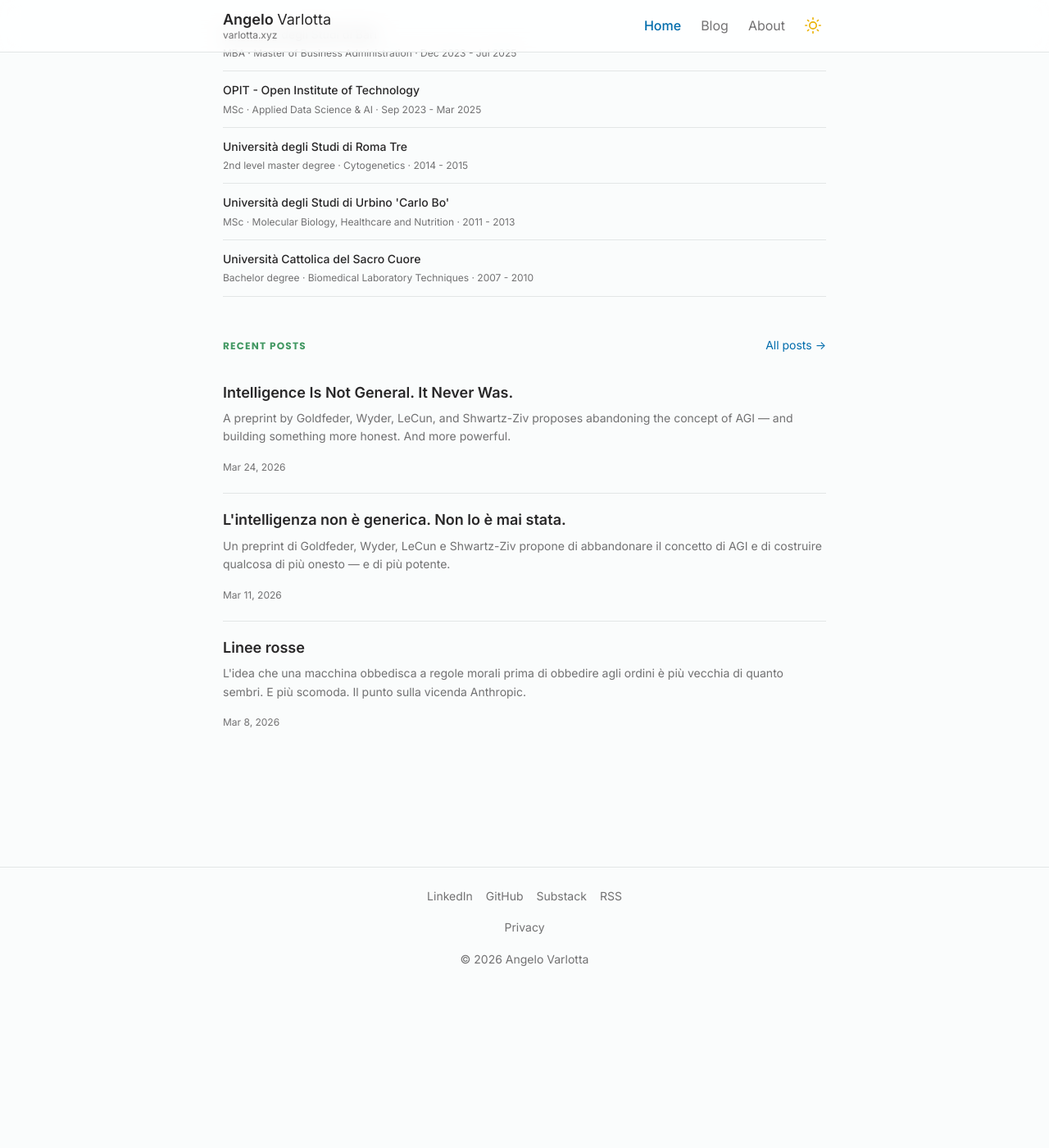
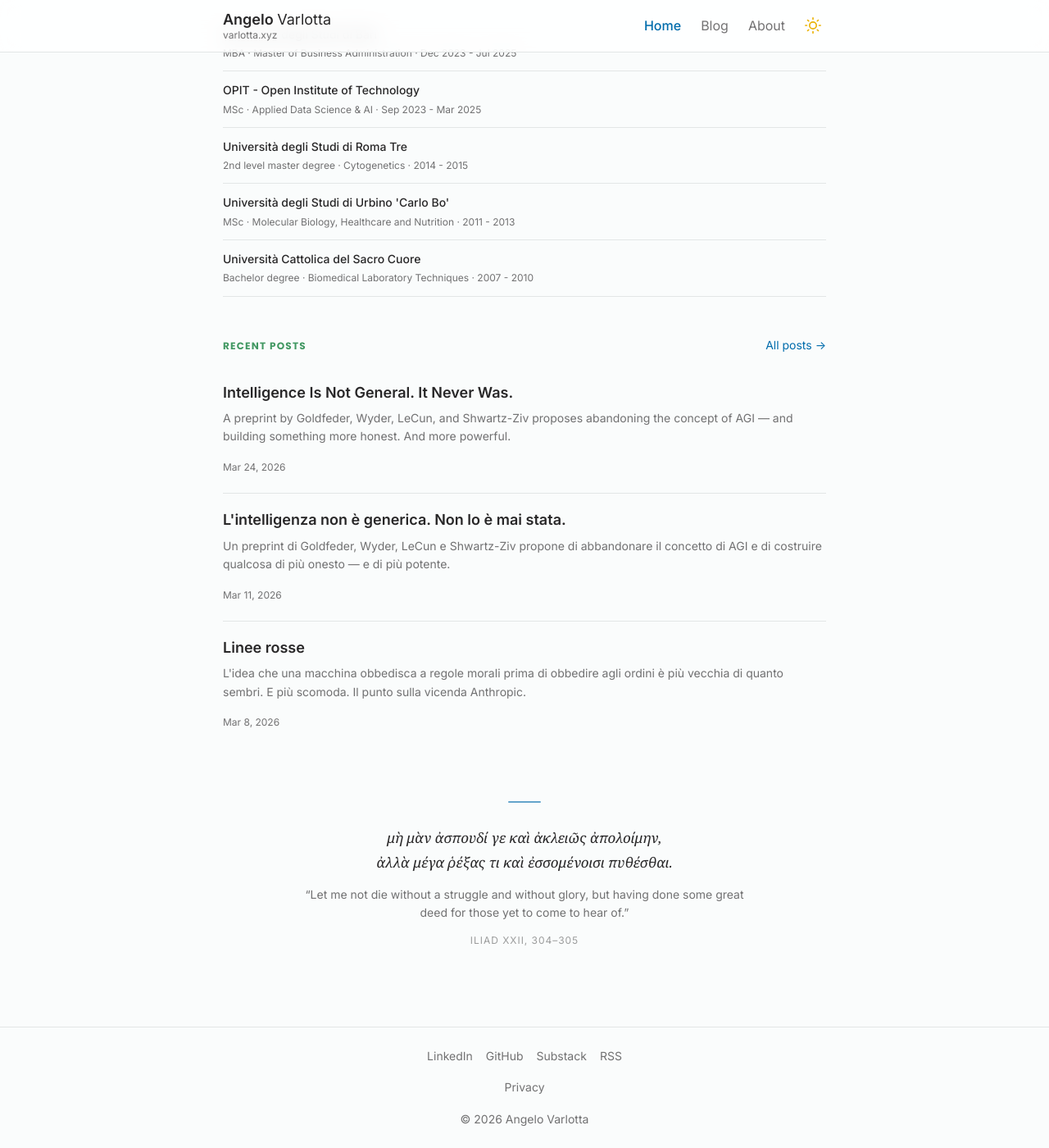
Before and after one commit to varlottaang/varlottaang.github.io, a Jekyll site: the page built from index.html, in a window 1280 px wide and 1400 px high, scrolled down 876 px. Shown: the whole window at 82% size. Built offline with Jekyll 4.4.1, drawn with Linux system fonts in a browser that asks for light colours; before the commit the page ends 2081 px from its top, so only the background shows below that.

Commit message:
feat: add Iliad XXII epigraph to the homepage
Closes the homepage with Hector's lines from Iliad XXII 304-305, set as
a centered italic epigraph with an English translation. Adds self-hosted
Noto Serif italic (Latin, Greek and polytonic Greek subsets, loaded only
where used) so the polytonic Greek renders the same on every device.

Co-Authored-By: Claude Opus 5.5 <noreply@anthropic.com>
Claude-Session: https://claude.ai/code/session_01NaQigNby3uKNfLJZko3biZ

```diff
--- a/assets/css/main.css
+++ b/assets/css/main.css
@@ -2,6 +2,10 @@
 @font-face { font-family: "Inter"; font-style: normal; font-weight: 400; font-display: swap; src: url("../fonts/inter-latin-400-normal.woff2") format("woff2"); }
 @font-face { font-family: "Inter"; font-style: normal; font-weight: 500; font-display: swap; src: url("../fonts/inter-latin-500-normal.woff2") format("woff2"); }
 @font-face { font-family: "Inter"; font-style: normal; font-weight: 600; font-display: swap; src: url("../fonts/inter-latin-600-normal.woff2") format("woff2"); }
+/* Noto Serif italic: Latin + polytonic Greek, used for the homepage epigraph only */
+@font-face { font-family: "Noto Serif"; font-style: italic; font-weight: 400; font-display: swap; src: url("../fonts/noto-serif-latin-400-italic.woff2") format("woff2"); unicode-range: U+0000-00FF, U+0131, U+0152-0153, U+02BB-02BC, U+02C6, U+02DA, U+02DC, U+0304, U+0308, U+0329, U+2000-206F, U+20AC, U+2122, U+2191, U+2193, U+2212, U+2215, U+FEFF, U+FFFD; }
+@font-face { font-family: "Noto Serif"; font-style: italic; font-weight: 400; font-display: swap; src: url("../fonts/noto-serif-greek-400-italic.woff2") format("woff2"); unicode-range: U+0370-0377, U+037A-037F, U+0384-038A, U+038C, U+038E-03A1, U+03A3-03FF; }
+@font-face { font-family: "Noto Serif"; font-style: italic; font-weight: 400; font-display: swap; src: url("../fonts/noto-serif-greek-ext-400-italic.woff2") format("woff2"); unicode-range: U+1F00-1FFF; }
 @font-face { font-family: "Poppins"; font-style: normal; font-weight: 700; font-display: swap; src: url("../fonts/poppins-latin-700-normal.woff2") format("woff2"); }
 
 /* Theme tokens */
@@ -113,6 +117,24 @@ section { margin-bottom: 3rem; }
 .read-more { font-size: .875rem; color: var(--accent); }
 .read-more:hover { color: var(--accent-hover); }
 
+/* Epigraph */
+.epigraph { margin: 4rem auto 0; max-width: 34rem; text-align: center; }
+.epigraph::before {
+  content: ""; display: block; width: 2.5rem; height: 2px; margin: 0 auto 1.75rem;
+  background: var(--accent); opacity: .6; border-radius: 1px;
+}
+.epigraph blockquote { margin: 0; }
+.epigraph .verse {
+  margin: 0; font-family: "Noto Serif", Georgia, "Times New Roman", serif; font-style: italic;
+  font-size: 1.0625rem; line-height: 1.8; color: var(--text);
+}
+.epigraph .verse span { display: block; }
+.epigraph .translation { margin: .75rem 0 0; font-size: .875rem; line-height: 1.6; color: var(--muted); }
+.epigraph figcaption {
+  margin-top: .75rem; font-size: .75rem; letter-spacing: .08em; text-transform: uppercase; color: var(--faint);
+}
+@media (max-width: 30rem) { .epigraph .verse { font-size: 1rem; } }
+
 /* Post lists */
 .post-list { list-style: none; margin: 0; padding: 0; }
 .post-item { border-bottom: 1px solid var(--border); }
--- a/index.html
+++ b/index.html
@@ -42,3 +42,14 @@ layout: default
   </ul>
 </section>
 {% endif %}
+
+<figure class="epigraph">
+  <blockquote>
+    <p class="verse" lang="grc">
+      <span>μὴ μὰν ἀσπουδί γε καὶ ἀκλειῶς ἀπολοίμην,</span>
+      <span>ἀλλὰ μέγα ῥέξας τι καὶ ἐσσομένοισι πυθέσθαι.</span>
+    </p>
+    <p class="translation">“Let me not die without a struggle and without glory, but having done some great deed for those yet to come to hear of.”</p>
+  </blockquote>
+  <figcaption>Iliad XXII, 304–305</figcaption>
+</figure>
```
Also changed, not shown: assets/fonts/LICENSE-NotoSerif.txt (added), assets/fonts/noto-serif-greek-400-italic.woff2 (added), assets/fonts/noto-serif-greek-ext-400-italic.woff2 (added), assets/fonts/noto-serif-latin-400-italic.woff2 (added).
